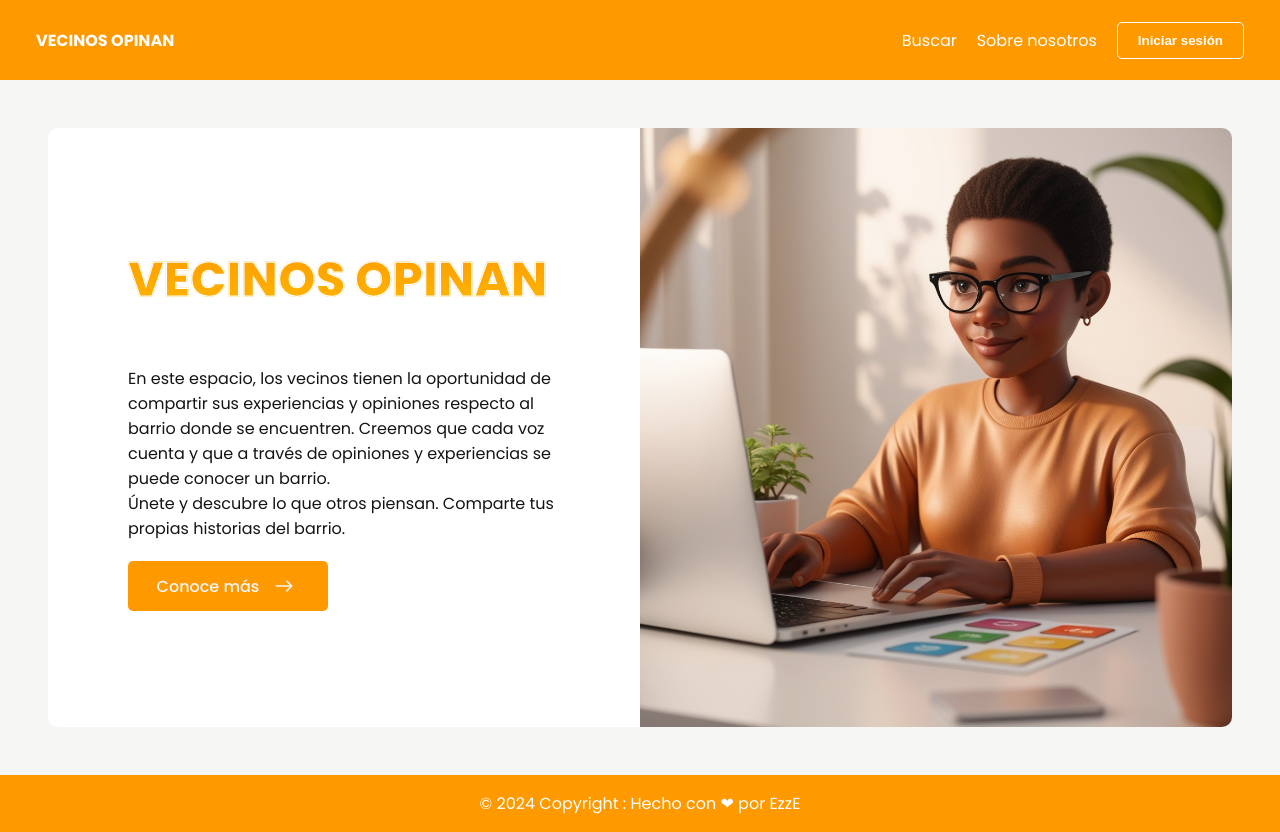
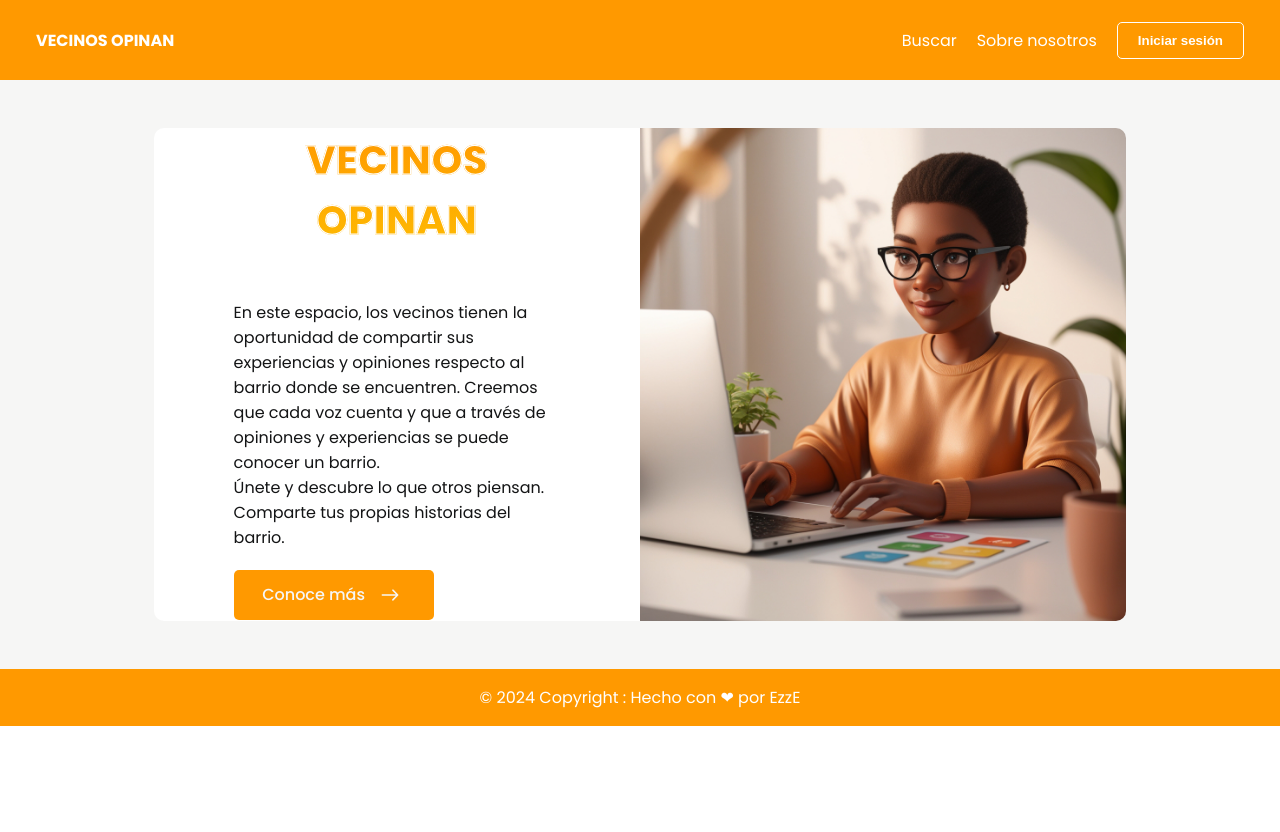
Before and after one commit to ezeabregu/vecinosopinan, a React (Create React App) app: page / in a window 1280 px wide. After the commit the page ends 800 px from the top, so only its background shows below. Built offline with nearby package versions, Linux system fonts and the light colour scheme.

Commit message:
spinner changes

```diff
--- a/src/components/comments/Comments.jsx
+++ b/src/components/comments/Comments.jsx
@@ -17,6 +17,7 @@ import axios from "axios";
 import { BASE_URL } from "../../utils/constants";
 import { useSelector } from "react-redux";
 import { PiUserCircleLight } from "react-icons/pi";
+import Spinner from "../spinner/Spinner";
 
 const formatFechaYHora = (fecha) => {
   return new Date(fecha).toLocaleString("es-ES", {
@@ -184,7 +185,8 @@ const Comments = () => {
             <h2>Mis Comentarios</h2>
             {error ? <p>Error: {error}</p> : null}
             {cargando ? (
-              <p>Cargando...</p>
+              // <p>Cargando...</p>
+              <Spinner />
             ) : (
               <CommentsListUser
                 comments={comentarios.comments}
--- /dev/null
+++ b/src/components/spinner/Spinner.jsx
@@ -0,0 +1,13 @@
+import React from "react";
+import { SpinnerContainer, Bounce } from "./spinnerStyles";
+
+const Spinner = () => {
+  return (
+    <SpinnerContainer>
+      <Bounce />
+      <Bounce />
+    </SpinnerContainer>
+  );
+};
+
+export default Spinner;
--- /dev/null
+++ b/src/components/spinner/spinnerStyles.js
@@ -0,0 +1,32 @@
+import styled, { keyframes } from "styled-components";
+
+export const bounce = keyframes`
+    0%, 100% {
+        transform: scale(0);
+    }
+    50% {
+        transform: scale(1);
+    }
+`;
+
+export const SpinnerContainer = styled.div`
+  width: 40px;
+  height: 40px;
+  position: relative;
+  margin: auto;
+`;
+
+export const Bounce = styled.div`
+  width: 100%;
+  height: 100%;
+  border-radius: 50%;
+  background-color: var(--amarilloOscuro);
+  position: absolute;
+  top: 0;
+  left: 0;
+  animation: ${bounce} 2s infinite ease-in-out;
+
+  &:nth-child(2) {
+    animation-delay: -1s;
+  }
+`;
--- a/src/pages/Home/homeStyles.js
+++ b/src/pages/Home/homeStyles.js
@@ -13,6 +13,7 @@ export const ContainerHome = styled.div`
 `;
 
 export const ContainerHeroe = styled.div`
+  width: 80%;
   border: none;
   border-radius: 10px;
   margin: 1rem;
@@ -37,7 +38,7 @@ export const ContainerHeroText = styled.div`
   padding: 0 5rem;
 
   h1 {
-    font-size: 3rem;
+    font-size: 2.5rem;
     font-weight: 800;
     //letter-spacing: 2px;
     background: linear-gradient(var(--amarilloOscuro), var(--amarillo));
@@ -59,13 +60,13 @@ export const ContainerHeroText = styled.div`
     gap: 20px;
     margin: 1rem auto;
     width: 100%;
-    padding: 20px;
+    padding: 10px;
     h1 {
-      font-size: 2.5rem;
+      font-size: 2.6rem;
     }
     p {
       width: 100%;
-      font-size: 1.3rem;
+      font-size: 1.2rem;
       text-align: center;
     }
   }
@@ -91,25 +92,23 @@ export const LinkButton = styled(Link)`
 
 export const ContainerHeroImage = styled.div`
   width: 50%;
+  border-radius: 0 10px 10px 0;
   overflow: hidden;
   img {
     width: 100%;
     height: 100%;
-    border-radius: 0 10px 10px 0;
-    transition: 1s all ease-in-out;
+    transition: scale 400ms;
 
     &:hover {
-      border-radius: 0 10px 10px 0;
-      -webkit-transform: scale(1.1);
-      transform: scale(1.3);
+      scale: 120%;
     }
   }
 
   @media (max-width: 800px) {
     width: 100%;
+    border-radius: 10px 10px 0px 0px;
     img {
       overflow: hidden;
-      border-radius: 10px 10px 0px 0px;
     }
   }
 `;
```
